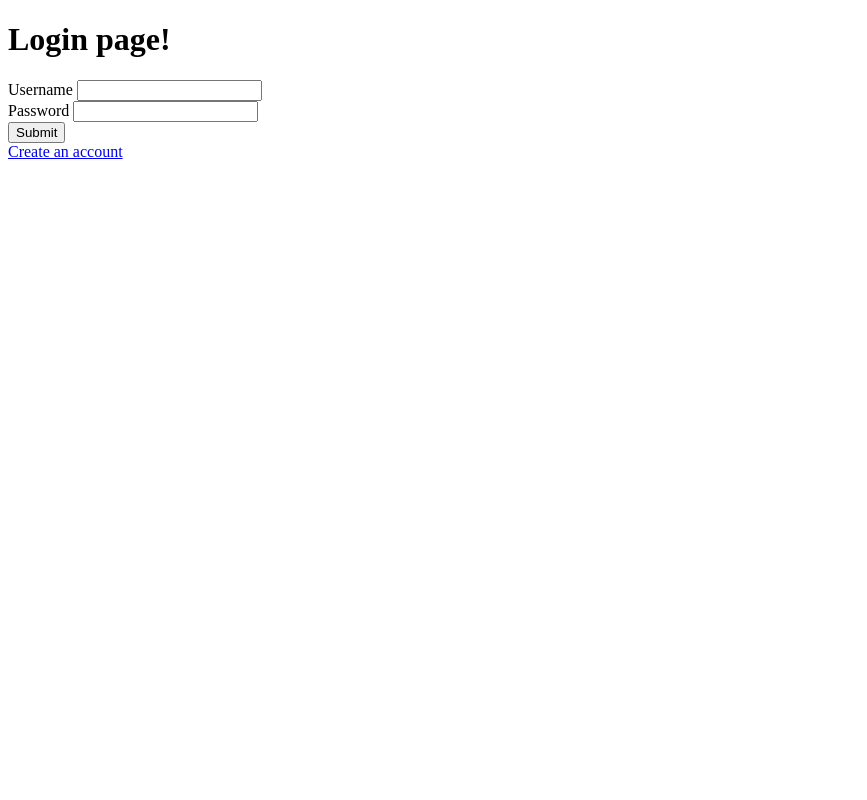
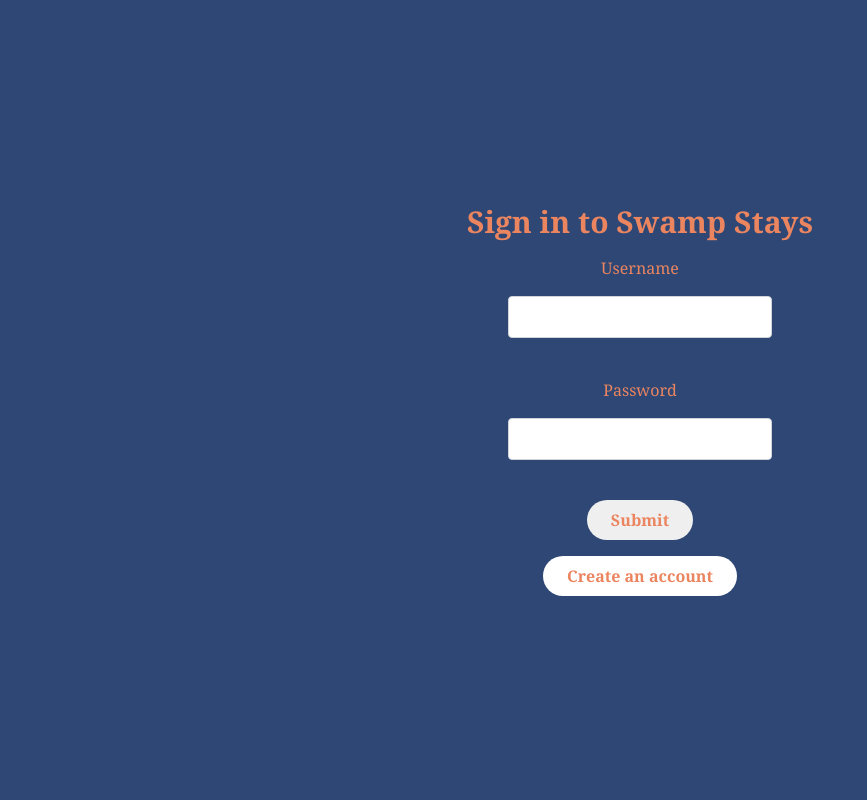
Before and after one commit to zorarkdouble8/Swap-Stays, a Flask app: page /login in a window 1280 px wide. Shown: the whole page, without its empty margins (0-867 px from the left). Run offline with Flask 3, Linux system fonts and the light colour scheme.

Commit message:
Login page design added

```diff
--- a/Application/Templates/Login/Login.html
+++ b/Application/Templates/Login/Login.html
@@ -1,24 +1,53 @@
 <!DOCTYPE html>
 <head>
+    <meta charset="UTF-8">
+    <meta name="viewport" content="width=device-width, initial-scale=1.0">
+    <title>Login</title>
+    <link href="https://cdn.jsdelivr.net/npm/tailwindcss@2.2.19/dist/tailwind.min.css" rel="stylesheet">
+    <link rel="stylesheet" href="{{ url_for('static', filename='style.css') }}">
+</head>
+<style>
+    .checked{
+        color: #ffa500;
+    }
+    .backgroundBlue{
+        background-color: #2e4775;
+    }
+    .buttonColor{
+        color: #0c2a61;
+    }
+    .textColor{
+        color: #eb8560;
+    }
+    .headColor{
+        color: #ec5017;
+    }
+</style>
+<body class="font-serif">
+    <!--Login page-->
+    <div class="flex flex-col items-center justify-center min-h-screen backgroundBlue">
 
-</head>
-<body>
-    <h1>Login page!</h1>
+        <h1 class="text-center font-bold text-3xl textColor mb-4">Sign in to Swamp Stays</h1>
         {% if error != None %}
             <h2>{{ error }}</h2>
         {% endif %}
 
-    <!--Login fourm-->
-    <form method="post">
-        <label>Username</label>
-        <input name="username" type="text"/>
+        <!--Login form-->
+        <form method="post" class="flex flex-col items-center space-y-4">
+            <label class="textColor">Username</label>
+            <input name="username" type="text" class="block border border-gray-300 p-2 rounded" />
             <br/>
-        <label>Password</label>
-        <input name="password" type="password"/>
+            <label class="textColor">Password</label>
+            <input name="password" type="password" class="block border border-gray-300 p-2 rounded" />
             <br/>
-        <input value="Submit" type="submit"/>
+            <input value="Submit" type="submit" class="textColor font-bold py-2 px-6 rounded-full cursor-pointer hover:bg-orange-600" />
         </form>
 
-    <a href="/register">Create an account</a>
+
+        <a href="/register" class="mt-4 bg-white textColor font-bold py-2 px-6 rounded-full cursor-pointer">
+            Create an account
+        </a>
+    </div>
+
 
 </body>
```
Lines whose indentation alone changed are shown as unchanged.
